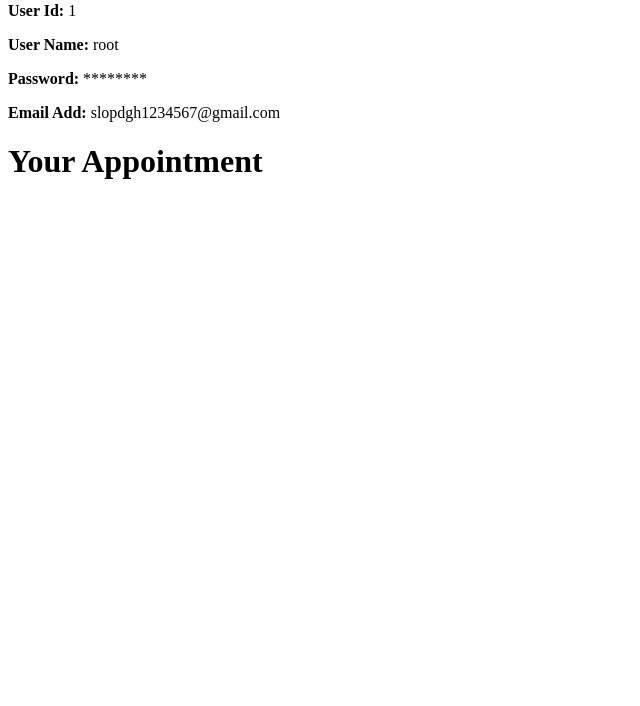
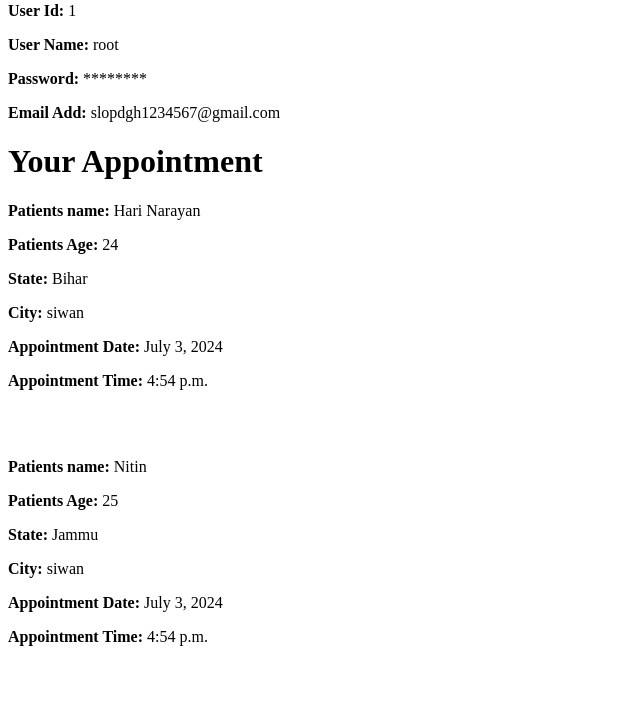
Before and after one commit to MdAshraf123/Medicare_Django, a Django app: page /profile/ in a window 1280 px wide. Shown: the part 175-881 px from the top of the page, without its empty margins (0-640 px from the left). Before the commit the page ends 354 px from the top, so only its background shows below. Run offline with Django 5.2, Linux system fonts and the light colour scheme; a user stored in the database is signed in; data comes from the database, SQL or seed files in the repository; both versions use the stored data as it was after the commit.

Commit message:
almost final project

```diff
--- a/doctors/admin.py
+++ b/doctors/admin.py
@@ -1,6 +1,10 @@
 from django.contrib import admin
-from .models import Doctor
+from .models import Doctor,Appointment
 # Register your models here.
 class DocAdmin(admin.ModelAdmin):
     list_display=('id','name','degree','speciality','hospital','address','p_count')
+
+class Appointment1(admin.ModelAdmin):
+    list_display=('userid','id','P_name','P_age','state','dist','appoint_date','appoint_time')
 admin.site.register(Doctor,DocAdmin)
+admin.site.register(Appointment,Appointment1)
--- a/doctors/models.py
+++ b/doctors/models.py
@@ -11,3 +11,15 @@ class Doctor(models.Model):
 
     def __str__(self):
         return f"{self.name},{self.speciality}"
+
+class Appointment(models.Model):
+    userid=models.IntegerField(null=True)
+    d_id=models.ForeignKey(Doctor, on_delete=models.CASCADE,null=True)
+    P_name=models.CharField(max_length=30)
+    P_age=models.IntegerField()
+    state=models.CharField(max_length=25)
+    dist=models.CharField(max_length=25)
+    appoint_date=models.DateField()
+    appoint_time=models.TimeField()
+    def __str__(self):
+        return f'{self.userid},{self.d_id},{self.P_name}'
--- a/doctors/templates/core/appointForm.html
+++ b/doctors/templates/core/appointForm.html
@@ -5,8 +5,9 @@
     <meta name="viewport" content="width=device-width, initial-scale=1.0">
     <title>Document</title>
 </head>
+<!-- /d_app/5/appointform/ -->
 <body>
-    <form action="/d_app/appointmentForm/" method="post">
+    <form action="{% url 'appointform' id %}" method="post">
         {{form.as_p}}
         {% csrf_token %}
         <input type="submit" name="Book">
--- a/main/templates/core/profile.html
+++ b/main/templates/core/profile.html
@@ -17,5 +17,14 @@
     <p><strong>Password:</strong> {{password}}</p>
     <p><strong>Email Add:</strong> {{gmail}}</p>
     <h1>Your Appointment</h1>
+    {% for i in appointData %}
+    <p><strong>Patients name: </strong>{{i.P_name}}</p>
+    <p><strong>Patients Age: </strong>{{i.P_age}}</p>
+    <p><strong>State: </strong>{{i.state}}</p>
+    <p><strong>City: </strong>{{i.dist}}</p>
+    <p><strong>Appointment Date: </strong>{{i.appoint_date}}</p>
+    <p><strong>Appointment Time: </strong>{{i.appoint_time}}</p>
+    <br><br>
+    {% endfor %}
 </body>
 </html>
--- a/main/views.py
+++ b/main/views.py
@@ -6,6 +6,7 @@ from django.contrib.auth import login, logout
 from .form import CustomUserCreationForm
 from django.contrib.auth.decorators import login_required
 from django.contrib.auth.models import User
+from doctors.models import Appointment
 
 
 # Create your views here.
@@ -22,9 +23,11 @@ def register(request):
 
 def login_view(request):
     if request.method == 'POST':
+
         form = AuthenticationForm(request,data=request.POST)
         if form.is_valid():
             user = form.get_user()
+            print('user_Id',user.id)
             print(user.username,user.password)
             login(request, user)
             return redirect('main:home')
@@ -47,6 +50,7 @@ def homepage(request):
     return render(request,f'core/home.html',{'TopD':TopD})
 
 def profile(request):
+    obj=Appointment.objects.filter(userid=request.user.id)
     user = request.user  # Get the currently logged-in user
     context = {
         'first_name':user.first_name,
@@ -54,7 +58,8 @@ def profile(request):
         'userid': user.id,
         'username': user.username,
         'password': '********' , # Display password in dotted format
-        'gmail':user.email
+        'gmail':user.email,
+        'appointData':obj,
     }
     return render(request,'core/profile.html',context)
 @login_required
```
Also changed, not shown: doctors/forms.py (+8 -6 lines), doctors/views.py (+9 -3 lines), db.sqlite3, doctors/migrations/0003_appointment.py (added), doctors/migrations/0004_alter_appointment_d_id_alter_appointment_userid.py (added).
